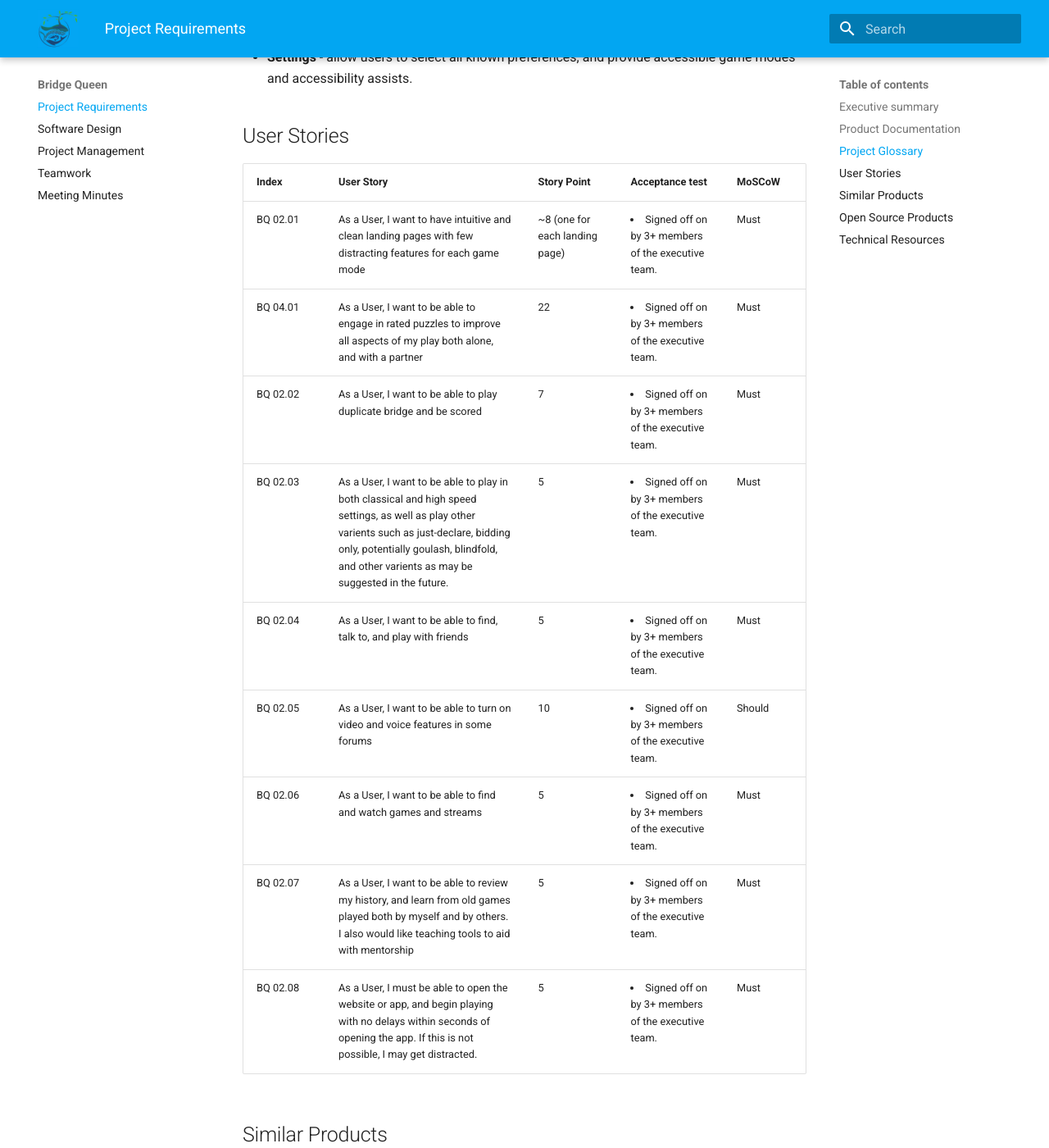
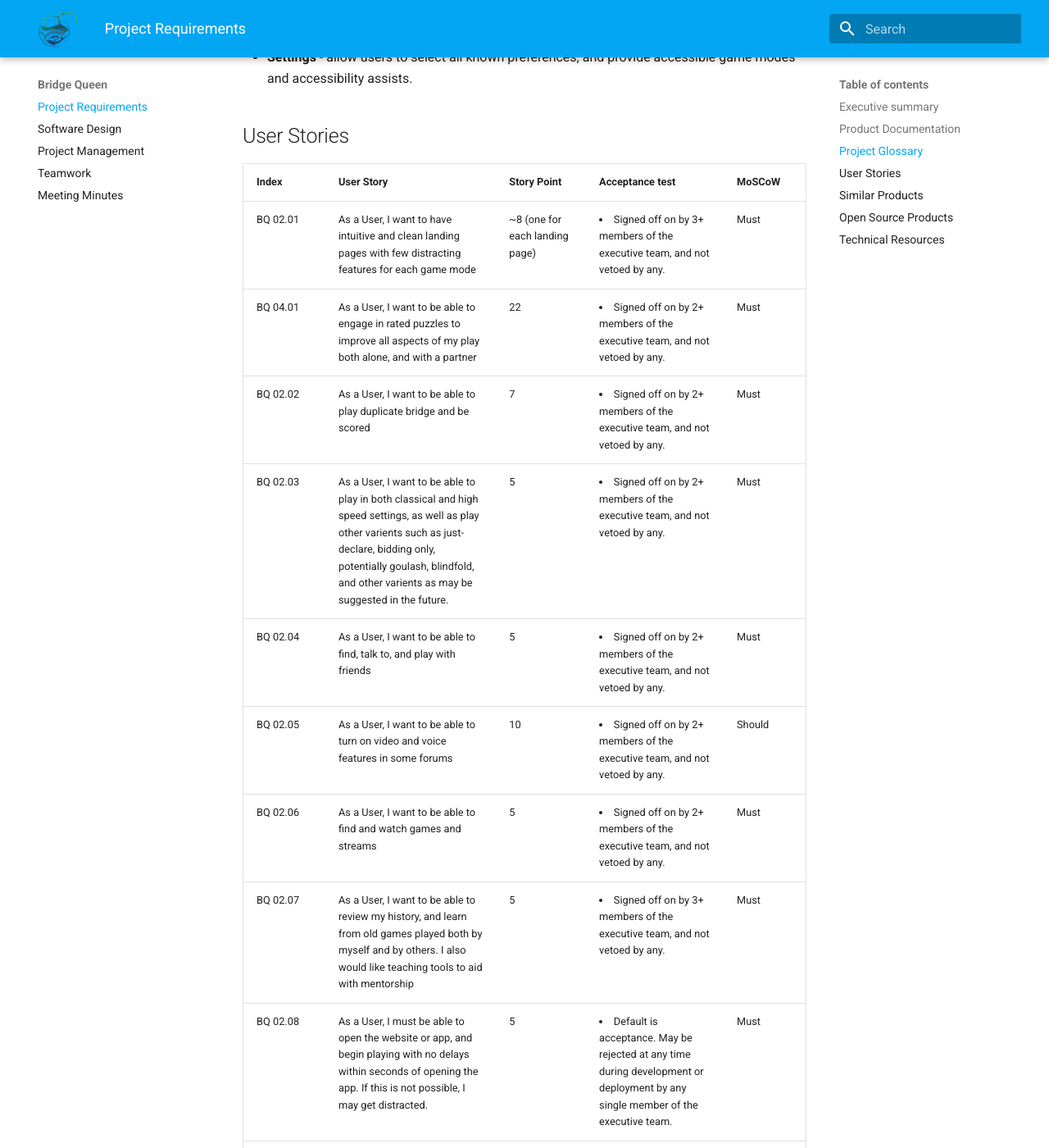
Before and after one commit to BridgeQueen/Bridge, an MkDocs documentation site: the page built from docs/index.md, in a window 1280 px wide and 1400 px high, scrolled down 995 px. Shown: the whole window at 82% size. Built offline with MkDocs 1.6.1 and Material for MkDocs 9.7.7, drawn with Linux system fonts in a browser that asks for light colours; some of the changed text lies outside the part shown.

Commit message:
user stories acceptance criteria updated

```diff
--- a/docs/index.md
+++ b/docs/index.md
@@ -25,15 +25,16 @@ BridgeQueen will provide a platform for social and competitive bridge in all it'
 
 | Index       | User Story                                                                                                                               | Story Point | Acceptance test                                                                                                                                                                                       | MoSCoW                    |
 |-------------|------------------------------------------------------------------------------------------------------------------------------------------|-------------|-------------------------------------------------------------------------------------------------------------------------------------------------------------------------------------------------------|---------------------------|
-| BQ 02.01    | As a User, I want to have intuitive and clean landing pages with few distracting features for each game mode | ~8 (one for each landing page)          | <li> Signed off on by 3+ members of the executive team. </li>                                                                                                                               | Must                      |
-| BQ 04.01    | As a User, I want to be able to engage in rated puzzles to improve all aspects of my play both alone, and with a partner | 22           | <li> Signed off on by 3+ members of the executive team. </li>                                                                                                                               | Must                      |
-| BQ 02.02    | As a User, I want to be able to play duplicate bridge and be scored | 7           | <li> Signed off on by 3+ members of the executive team. </li>                                                                                                                               | Must                      |
-| BQ 02.03    | As a User, I want to be able to play in both classical and high speed settings, as well as play other varients such as just-declare, bidding only, potentially goulash, blindfold, and other varients as may be suggested in the future. | 5           | <li> Signed off on by 3+ members of the executive team. </li>                                                                                                                               | Must                      |
-| BQ 02.04    | As a User, I want to be able to find, talk to, and play with friends | 5           | <li> Signed off on by 3+ members of the executive team. </li>                                                                                                                               | Must                      |
-| BQ 02.05    | As a User, I want to be able to turn on video and voice features in some forums| 10           | <li> Signed off on by 3+ members of the executive team. </li>                                                                                                                               | Should                      |
-| BQ 02.06    | As a User, I want to be able to find and watch games and streams | 5           | <li> Signed off on by 3+ members of the executive team. </li>                                                                                                                               | Must                      |
-| BQ 02.07    | As a User, I want to be able to review my history, and learn from old games played both by myself and by others.  I also would like teaching tools to aid with mentorship | 5           | <li> Signed off on by 3+ members of the executive team. </li>                                                                                                                               | Must                      |
-| BQ 02.08    | As a User, I must be able to open the website or app, and begin playing with no delays within seconds of opening the app.  If this is not possible, I may get distracted. | 5           | <li> Signed off on by 3+ members of the executive team. </li>                                                                                                                               | Must                      |
+| BQ 02.01    | As a User, I want to have intuitive and clean landing pages with few distracting features for each game mode | ~8 (one for each landing page)          | <li> Signed off on by 3+ members of the executive team, and not vetoed by any. </li>                                                                                                                               | Must                      |
+| BQ 04.01    | As a User, I want to be able to engage in rated puzzles to improve all aspects of my play both alone, and with a partner | 22           | <li> Signed off on by 2+ members of the executive team, and not vetoed by any. </li>                                                                                                                               | Must                      |
+| BQ 02.02    | As a User, I want to be able to play duplicate bridge and be scored | 7           | <li> Signed off on by 2+ members of the executive team, and not vetoed by any. </li>                                                                                                                               | Must                      |
+| BQ 02.03    | As a User, I want to be able to play in both classical and high speed settings, as well as play other varients such as just-declare, bidding only, potentially goulash, blindfold, and other varients as may be suggested in the future. | 5           | <li> Signed off on by 2+ members of the executive team, and not vetoed by any. </li>                                                                                                                               | Must                      |
+| BQ 02.04    | As a User, I want to be able to find, talk to, and play with friends | 5           | <li> Signed off on by 2+ members of the executive team, and not vetoed by any. </li>                                                                                                                               | Must                      |
+| BQ 02.05    | As a User, I want to be able to turn on video and voice features in some forums| 10           | <li> Signed off on by 2+ members of the executive team, and not vetoed by any. </li>                                                                                                                               | Should                      |
+| BQ 02.06    | As a User, I want to be able to find and watch games and streams | 5           | <li> Signed off on by 2+ members of the executive team, and not vetoed by any. </li>                                                                                                                               | Must                      |
+| BQ 02.07    | As a User, I want to be able to review my history, and learn from old games played both by myself and by others.  I also would like teaching tools to aid with mentorship | 5           | <li> Signed off on by 3+ members of the executive team, and not vetoed by any. </li>                                                                                                                               | Must                      |
+| BQ 02.08    | As a User, I must be able to open the website or app, and begin playing with no delays within seconds of opening the app.  If this is not possible, I may get distracted. | 5           | <li> Default is acceptance.  May be rejected at any time during development or deployment by any single member of the executive team. </li>                                                                                                                               | Must                      |
+| BQ 02.09    | As a User, I would like to be able to create an account and profile with settings that can transfer between my devices.  I would also like to be able to play as a guest. | 9           | <li> Signed off on by 2+ members of the executive team, and not vetoed by any. </li>                                                                                                                               | Must                      |
 
 
 ## Similar Products
```
